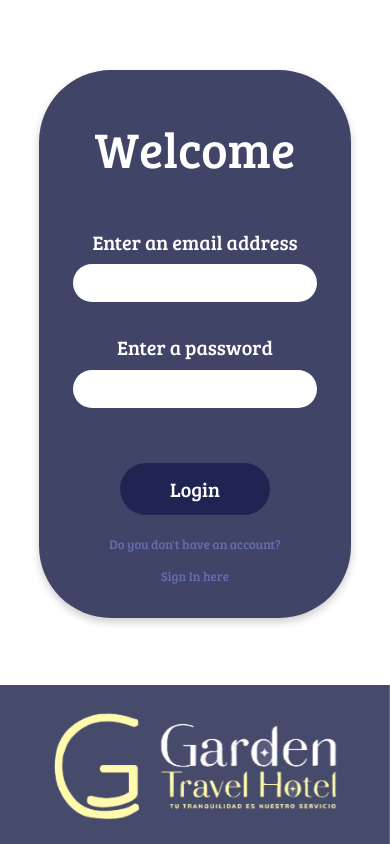
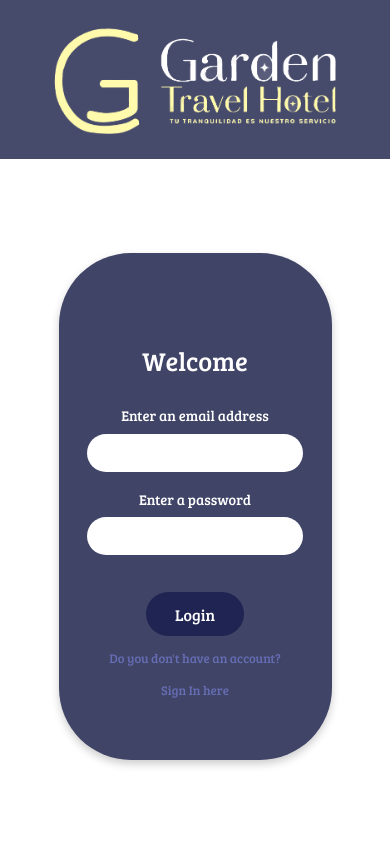
Before and after one commit to kvelasquez-2019504/Garden-Travel-Frontend, a React (Vite) app: page /auth in a window 390 px wide. Built offline with nearby package versions, Linux system fonts and the light colour scheme.

Commit message:
Some Changes in Login

```diff
--- a/src/components/Input.jsx
+++ b/src/components/Input.jsx
@@ -28,9 +28,6 @@ export const Input = ({
                     onChange={handleValueChange}
                     onBlur={handleInputBlur}
                 />
-                {/* <span className="danger">
-                    {showErrorMessage && validationMessage}
-                </span> */}
             </div>
         </>
     )
--- a/src/components/Login.jsx
+++ b/src/components/Login.jsx
@@ -90,9 +90,9 @@ export const Login = ({ switchAuthHandler }) => {
                             validationMessage={validatePasswordMessage}
                             onBlurHandler={handleInputValidationOnBlur}
                         />
-                            <button type="submit" onClick={handleLogin} disabled={isSubmitButtonDisabled} className="button-login">
-                                Login
-                            </button>
+                        <button type="submit" onClick={handleLogin} disabled={isSubmitButtonDisabled} className="button-login">
+                            Login
+                        </button>
                         <span onClick={switchAuthHandler} className="switch-Register">
                             <p>
                                 Do you don't have an account?
@@ -103,10 +103,11 @@ export const Login = ({ switchAuthHandler }) => {
                         </span>
                     </div>
                 </form>
+                <div>
+                    <Logo />
+                </div>
             </section>
-            <div>
-                <Logo />
-            </div>
+
         </>
     )
 }
--- a/src/components/Logo.jsx
+++ b/src/components/Logo.jsx
@@ -1,4 +1,4 @@
-import logo from '../assets/img/Logo-GardenTravelHotel-Login.png'
+import logo from '../assets/img/Logo-GardenTravelHotel-Login.svg'
 import logoMobile from '../assets/img/Logo-GardenTravelHotel-horizontal.png'
 import { useMediaQuery } from 'react-responsive'
 export const Logo = () => {
--- a/src/pages/auth/AuthPage.jsx
+++ b/src/pages/auth/AuthPage.jsx
@@ -10,6 +10,6 @@ export const AuthPage = () => {
     };
 
     return (
-            <Login switchAuthHandler={handleAuthPageToggle} />
+        <Login switchAuthHandler={handleAuthPageToggle} />
     );
 }
--- a/src/pages/auth/authPage.css
+++ b/src/pages/auth/authPage.css
@@ -12,8 +12,7 @@
     position: absolute;
     right: 0;
     top: 0;
-    max-width: 100%;
-    max-height: 100%;
+    height: 100%;
 }
 
 .card {
@@ -28,7 +27,6 @@
     height: 80%;
     border-radius: 72px;
     background: #404467;
-    margin-right: 30%;
 }
 
 .card:hover {
@@ -48,12 +46,15 @@
     font-weight: 400;
     font-style: normal;
     text-align: center;
+    display: flex;
+    align-items: center;
+    align-content: center;
+    flex-direction: column;
 }
 
 .card h1 {
     font-size: 50px;
     color: #fff;
-    margin-bottom: 0;
 }
 
 .container-login input {
@@ -62,7 +63,7 @@
     border-radius: 66px;
     border: none;
     padding: 10px;
-    margin-bottom: 10px;
+    /* margin-bottom: 10px; */
     background-color: #fff;
     color: black;
     font-family: "Bree Serif", serif;
@@ -86,7 +87,7 @@
 
 .divInput {
     width: 80%;
-    margin-top: 9%;
+    /* margin-top: 9%; */
 }
 
 .divInput input {
@@ -106,7 +107,7 @@
     font-family: "Bree Serif", serif;
     font-size: 20px;
     border: none;
-    margin-bottom: 3%;
+    /* margin-bottom: 3%; */
     cursor: pointer;
 }
 
@@ -120,38 +121,62 @@
 }
 
 
-@media screen and (max-width: 600px) {
+@media screen and (max-width: 700px) {
 
     .container-login {
-        flex-direction: column;
+        flex-direction: column-reverse;
     }
 
     .img-right {
-        position: fixed;
-        right: 0;
-        top: auto;
-        bottom: 0;
-        max-width: 100%;
-        max-height: 100%;
+        display: table-column;
+        width: 100%;
+        height: auto;
     }
 
-    .card {
-        width: 80%;
-        height: 65%;
-        margin-right: 0;
-        margin-top: -40%;
+    .card{
+        width: 70%;
+        height: 60%;
+        display: flexbox;
+        justify-content: center;
     }
 
-    .input-group{
-        margin-bottom: 8%;
+    .card h1{
+        font-size: 165%;
+        /* margin-top: 15%; */
     }
 
-    .divInput{
-        width: 80%;
-        margin-top: 13%;
+    .container-lblInput-lbl{
+        font-size: 90%;
     }
 
     .button-login{
+        width: 45%;
+        height: 15%;
+        font-size: 100%;
         margin-top: 10%;
     }
 }
+@media screen and (max-width: 200px) {
+    .card{
+        margin-top: 25%;
+        height: 62%;
+    }
+
+    .card h1{
+        font-size: 350%;
+        /* margin-top: -5%; */
+    }
+
+    .container-lblInput-lbl{
+        font-size: 180%;
+    }
+
+    .button-login{
+        font-size: 180%;
+        margin-top: 3%;
+    }
+
+    .switch-Register{
+        font-size: 95%;
+    }
+}
--- a/src/pages/loginConfirm/LoginConfirm.jsx
+++ /dev/null
@@ -1,9 +0,0 @@
-// por si se me olvida quitarlo, aclaro que esta página SOLAMENE me sirvió para comprobar que el login funcione correctamente
-
-export const LoginConfirm = () => {
-    return(
-        <div>
-            Welcome
-        </div>
-    )
-}
--- a/src/pages/loginConfirm/index.js
+++ /dev/null
@@ -1 +0,0 @@
-export { LoginConfirm } from './LoginConfirm.jsx'
```
Also changed, not shown: src/assets/img/Logo-GardenTravelHotel-Login.svg (added), src/components/Hoteles.jsx (added).
